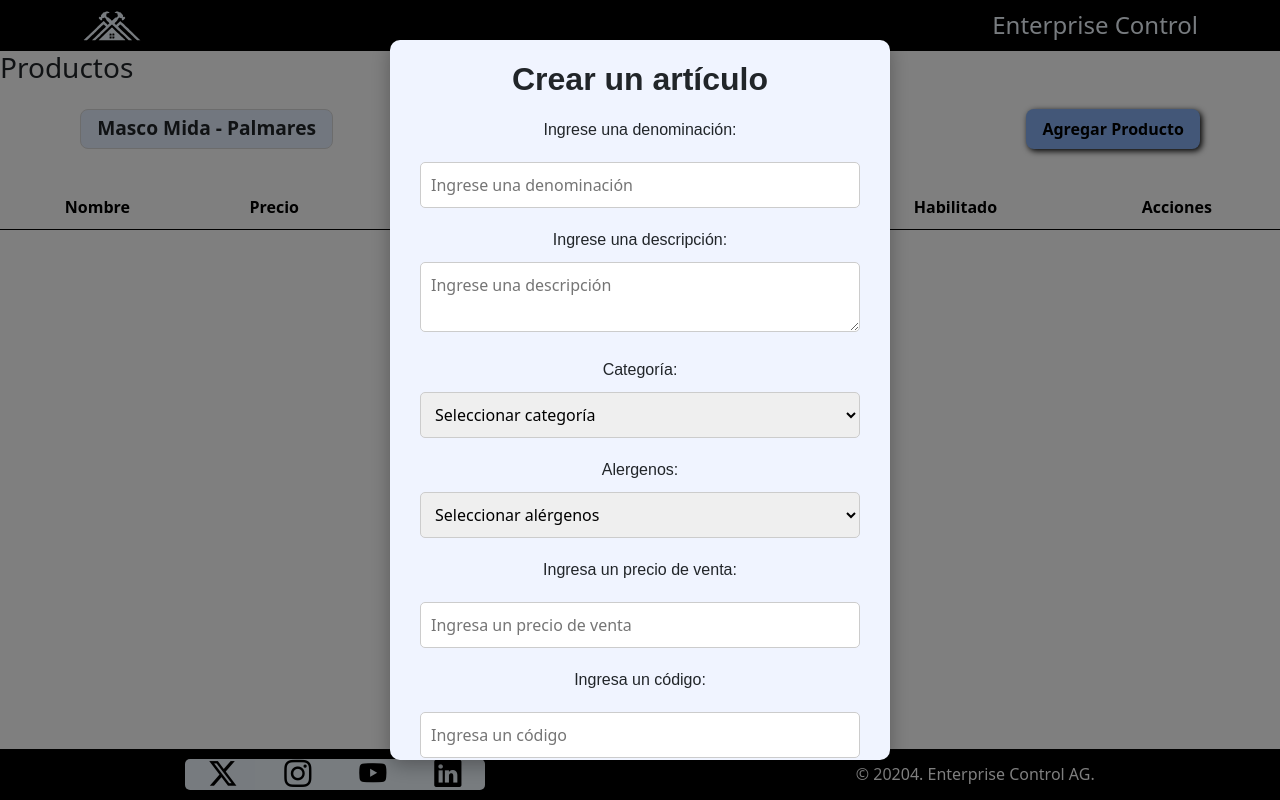
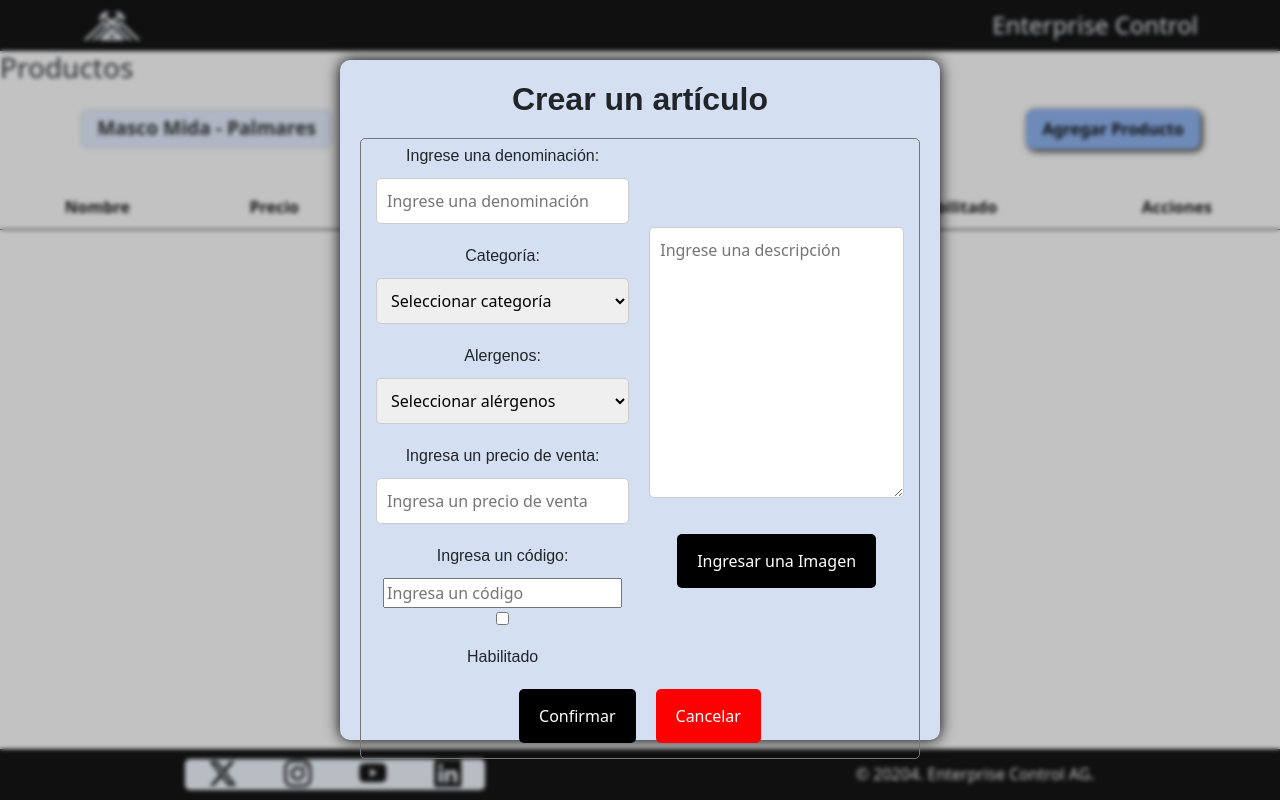
Before and after one commit to Joako64110/final_proyect_PyL3, a React (Vite) app: page /Productos in a window 1280 px wide. Both pictures are taken after typing "Sample" into the empty fields and a click on the button "Agregar Producto". Built offline with nearby package versions, Linux system fonts and the light colour scheme.

Commit message:
Arreglos y terminaciones en Home

```diff
--- a/src/components/modals/CrearAlergeno/CrearAlergeno.css
+++ b/src/components/modals/CrearAlergeno/CrearAlergeno.css
@@ -4,7 +4,8 @@
     left: 0;
     right: 0;
     bottom: 0;
-    background: rgba(0, 0, 0, 0.5);
+    background-color: rgba(54, 54, 54, 0.3);
+    backdrop-filter: blur(2px);
     display: flex;
     justify-content: center;
     align-items: center;
@@ -12,7 +13,7 @@
 }
 
 .modal-contentCrearAlergeno {
-    background: #d9e6f2;
+    background: rgba(212, 224, 242, 1);
     padding: 20px;
     border-radius: 8px;
     box-shadow: 0 5px 15px rgba(0, 0, 0, 0.3);
@@ -44,7 +45,7 @@
     margin-top: 10px;
 }
 
-input[type="text"] {
+.inputAlergeno {
     width: 80%;
     padding: 10px;
     margin: 10px 0;
@@ -52,15 +53,10 @@ input[type="text"] {
     border: 1px solid #ccc;
 }
 
-button {
+.modal-contentCrearAlergeno button {
     padding: 10px 20px;
     border: none;
     border-radius: 5px;
     cursor: pointer;
     margin: 5px;
 }
-
-button img {
-    vertical-align: middle;
-    margin-left: 5px;
-}
--- a/src/components/modals/CrearAlergeno/CrearAlergeno.tsx
+++ b/src/components/modals/CrearAlergeno/CrearAlergeno.tsx
@@ -20,6 +20,7 @@ const CrearAlergeno: React.FC<PopupFormProps> = ({ onClose, onCreate }) => {
                 <h2>Crear un Alérgeno</h2>
                 <label>Ingrese una denominación:</label>
                 <input
+                    className='inputAlergeno'
                     type="text"
                     value={alergenoName}
                     onChange={(e) => setAlergenoName(e.target.value)}
--- a/src/components/modals/CrearArticulo/CrearArticulo.css
+++ b/src/components/modals/CrearArticulo/CrearArticulo.css
@@ -4,7 +4,8 @@
     left: 0;
     right: 0;
     bottom: 0;
-    background: rgba(0, 0, 0, 0.5);
+    background-color: rgba(54, 54, 54, 0.3);
+    backdrop-filter: blur(2px);
     display: flex;
     justify-content: center;
     align-items: center;
@@ -12,17 +13,38 @@
 }
 
 .modal-contentCrearArticulo {
-    background: #f0f4ff; /* Fondo claro */
+    background: rgba(212, 224, 242, 1);
     padding: 20px;
     border-radius: 10px;
-    box-shadow: 0 5px 20px rgba(0, 0, 0, 0.3); /* Sombra más pronunciada */
-    width: 90vw; /* Ancho flexible */
-    max-width: 500px;
-    height: 90vh; /* Alto flexible */
-    max-height: 90vh;
-    position: relative;
-    text-align: center; /* Centramos el texto */
-    overflow-y: auto; /* Añade barra de desplazamiento vertical */
+    box-shadow: 0 0 15px black;
+    width: 100%;
+    max-width: 600px;
+    height: 85vh;
+    text-align: center;
+    display: flex;
+    flex-direction: column;
+}
+
+.content1{
+    display: flex;
+    flex-direction: column;
+    border: solid 1px rgba(117, 117, 117, 1);
+    border-radius: 5px;
+    padding: 5px;
+    height: 100%;
+    justify-content: space-around;
+}
+
+.content2{
+    display: flex;
+}
+
+.content3{
+    width: 80%;
+}
+
+.content4{
+    margin-top: 15%;
 }
 
 .modal-close-btn {
@@ -48,7 +70,7 @@
     font-family: Arial, sans-serif;
 }
 
-.modal-contentCrearArticulo input[type="text"],
+.inputCrearArticulo,
 .modal-contentCrearArticulo textarea,
 .modal-contentCrearArticulo select {
     width: calc(100% - 20px); /* Menos ancho para espacio interno */
--- a/src/components/modals/CrearArticulo/CrearArticulo.tsx
+++ b/src/components/modals/CrearArticulo/CrearArticulo.tsx
@@ -36,19 +36,17 @@ const CrearArticulo: React.FC<PopupFormProps> = ({ onClose, onAddProduct }) => {
         <div className="modal-overlayCrearArticulo">
             <div className="modal-contentCrearArticulo">
                 <h2>Crear un artículo</h2>
+                <div className='content1'>
+                    <div className='content2'>
+                        <div className='content3'>
                             <label>Ingrese una denominación:</label>
                             <input
+                                className='inputCrearArticulo'
                                 type="text"
                                 value={nombre}
                                 onChange={(e) => setNombre(e.target.value)}
                                 placeholder="Ingrese una denominación"
                             />
-                <label>Ingrese una descripción:</label>
-                <textarea
-                    value={descripcion}
-                    onChange={(e) => setDescripcion(e.target.value)}
-                    placeholder="Ingrese una descripción"
-                ></textarea>
                             <label>Categoría:</label>
                             <select value={categoria} onChange={(e) => setCategoria(e.target.value)}>
                                 <option value="">Seleccionar categoría</option>
@@ -65,6 +63,7 @@ const CrearArticulo: React.FC<PopupFormProps> = ({ onClose, onAddProduct }) => {
                             </select>
                             <label>Ingresa un precio de venta:</label>
                             <input
+                                className='inputCrearArticulo'
                                 type="text"
                                 value={precioVenta}
                                 onChange={(e) => setPrecioVenta(e.target.value)}
@@ -79,16 +78,28 @@ const CrearArticulo: React.FC<PopupFormProps> = ({ onClose, onAddProduct }) => {
                             />
                             <label>
                                 <input
+                                    className='inputCrearArticulo'
                                     type="checkbox"
                                     checked={habilitado}
                                     onChange={(e) => setHabilitado(e.target.checked)}
                                 />
                                 Habilitado
                             </label>
+                        </div>
+                        <div className='content4'>
+                            <textarea style={{height:'60%'}}
+                                value={descripcion}
+                                onChange={(e) => setDescripcion(e.target.value)}
+                                placeholder="Ingrese una descripción"
+                            ></textarea>
                             <button className="confirm">Ingresar una Imagen</button>
-                <br />
+                        </div>
+                    </div>
+                    <div>
                         <button onClick={handleSubmit} className="confirm">Confirmar</button>
                         <button onClick={onClose} className="cancel">Cancelar</button>
+                    </div>
+                </div>
             </div>
         </div>
     );
--- a/src/components/modals/CrearCategoriaPadre/CrearCategoriaPadre.css
+++ b/src/components/modals/CrearCategoriaPadre/CrearCategoriaPadre.css
@@ -4,7 +4,8 @@
     left: 0;
     right: 0;
     bottom: 0;
-    background: rgba(0, 0, 0, 0.5);
+    background-color: rgba(54, 54, 54, 0.3);
+    backdrop-filter: blur(2px);
     display: flex;
     justify-content: center;
     align-items: center;
@@ -12,7 +13,7 @@
 }
 
 .categoria-padre {
-    background: #e0f7fa;
+    background: rgba(212, 224, 242, 1);
     padding: 30px;
     border-radius: 8px;
     box-shadow: 0 5px 15px rgba(0, 0, 0, 0.3);
@@ -45,7 +46,7 @@
     font-family: Arial, sans-serif;
 }
 
-.categoria-padre input[type="text"],
+.inputCategoriaPadre,
 .categoria-padre textarea,
 .categoria-padre select {
     width: calc(100% - 20px);
--- a/src/components/modals/CrearCategoriaPadre/CrearCategoriaPadre.tsx
+++ b/src/components/modals/CrearCategoriaPadre/CrearCategoriaPadre.tsx
@@ -20,6 +20,7 @@ const CrearCategoriaPadre: React.FC<PopupFormProps> = ({ onClose }) => {
                 <label>Ingrese una denominación:</label>
                 <input
                     type="text"
+                    className='inputCategoriaPadre'
                     value={categoryName}
                     onChange={(e) => setCategoryName(e.target.value)}
                 />
--- a/src/components/modals/CrearSubcategoria/CrearSubcategoria.tsx
+++ b/src/components/modals/CrearSubcategoria/CrearSubcategoria.tsx
@@ -20,6 +20,7 @@ const CrearSubcategoria: React.FC<PopupFormProps> = ({ onClose }) => {
                 <label>Ingrese una denominación:</label>
                 <input
                     type="text"
+                    className='inputCategoria'
                     value={subcategoryName}
                     onChange={(e) => setSubcategoryName(e.target.value)}
                     placeholder="Ingrese una denominación"
--- a/src/components/screens/Alergenos/Alergenos.tsx
+++ b/src/components/screens/Alergenos/Alergenos.tsx
@@ -1,4 +1,4 @@
-import React, { useState } from 'react';
+import { useState } from 'react';
 import Actions from '../../ui/Actions/actions';
 import CustomTable from '../../ui/featureds/featuredTables/customTables';
 import TopBar from '../../ui/featureds/topBar/topBar';
--- a/src/components/screens/Categorias/Categorias.tsx
+++ b/src/components/screens/Categorias/Categorias.tsx
@@ -1,14 +1,13 @@
-import React, { useState } from 'react';
+import { useState } from 'react';
 import CustomTable from "../../ui/featureds/featuredTables/customTables";
 import TopBar from "../../ui/featureds/topBar/topBar";
-import Actions from "../../ui/Actions/actions";
 import CrearCategoriaPadre from "../../modals/CrearCategoriaPadre/CrearCategoriaPadre"
 
 export const Categorias = () => {
   const columns = ["Nombre", "Acciones"];
 
+  const [isCategoriaPadreOpen, setIsCategoriaPadreOpen] = useState(false);
   const [data, setData] = useState<Array<{ Nombre: string; Acciones: JSX.Element }>>([]);
-  const [isCategoriaPadreOpen, setIsCategoriaPadreOpen] = useState(false);
 
   const handleAddCategory = () => {
     setIsCategoriaPadreOpen(true);
--- a/src/components/screens/screen.css
+++ b/src/components/screens/screen.css
@@ -3,7 +3,7 @@
     display: flex;
     gap: 1rem;
     height: 86vh;
-    overflow: hidden;
+    overflow: auto;
 }
 
 .featured-home{
@@ -12,4 +12,5 @@
     width: 100%;
     border: solid 1px rgba(217, 217, 217, 1);
     border-radius: 8px;
+    padding-bottom: 80px;
 }
--- a/src/components/ui/featureds/featuredCardGrid/CardGrid.module.css
+++ b/src/components/ui/featureds/featuredCardGrid/CardGrid.module.css
@@ -11,6 +11,7 @@
 }
 
 .containerSuc{
+
     display: flex;
     flex-direction: column;
     align-items: center;
```
Also changed, not shown: src/components/modals/CrearSubcategoria/CrearSubcategoria.css (+4 -3 lines). Lines whose indentation alone changed are shown as unchanged.
